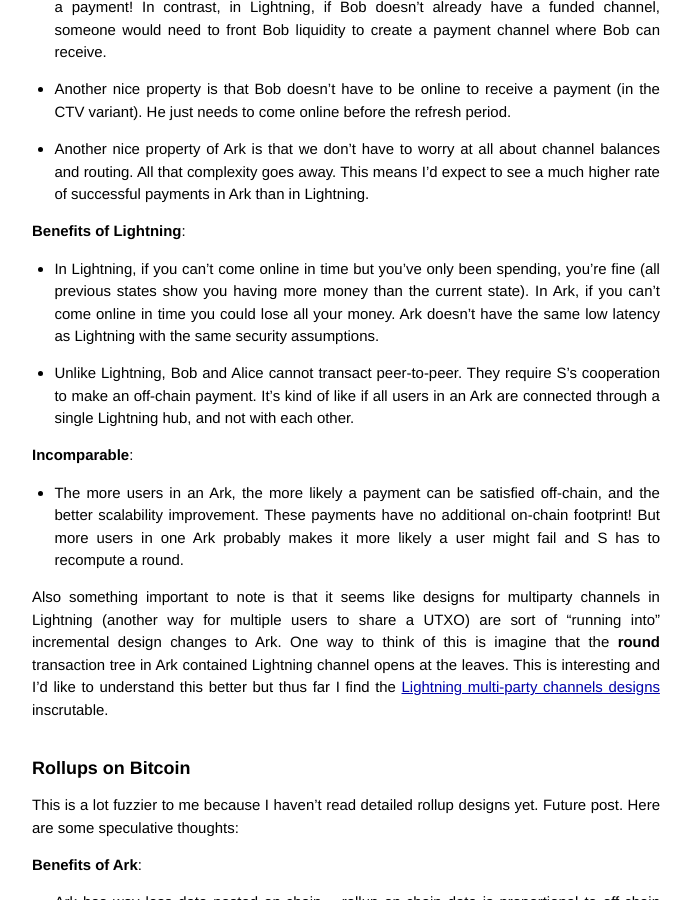
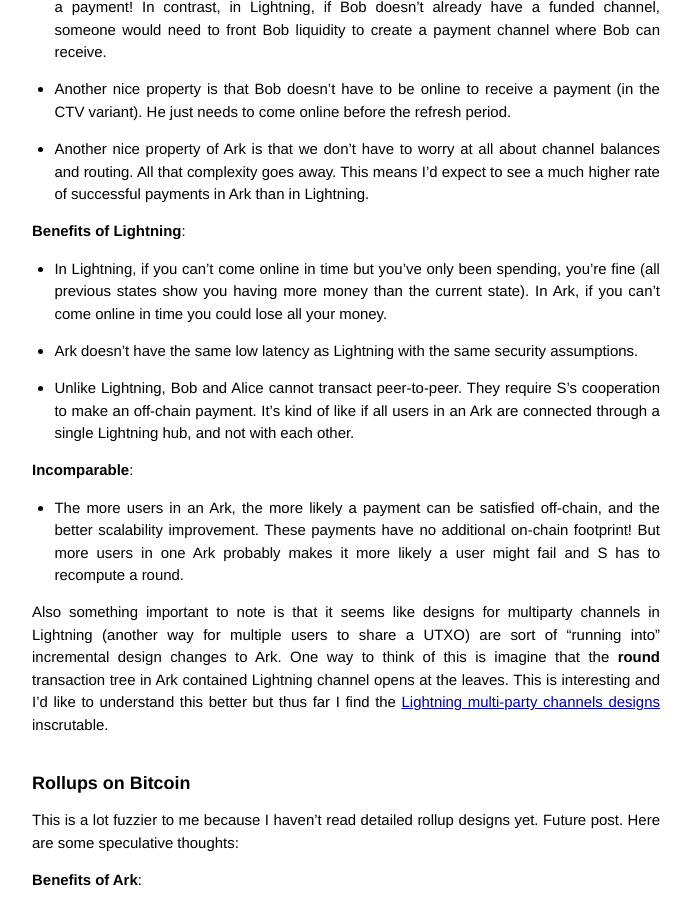
Before and after one commit to narula/narula.github.io, a Jekyll site: the page built from _posts/2025-05-20-ark.md, in a window 1280 px wide and 900 px high, scrolled down 7547 px. Shown: the whole window, without its empty margins (294-985 px from the left). Built offline with Jekyll 4.4.1, drawn with Linux system fonts in a browser that asks for light colours; formulas are drawn with MathJax 3; comment, search, counter and statistics services are not loaded.

Commit message:
missed bullet point

```diff
--- a/_posts/2025-05-20-ark.md
+++ b/_posts/2025-05-20-ark.md
@@ -300,7 +300,8 @@
 **Benefits of Lightning**:
 
 * In Lightning, if you can’t come online in time but you’ve only been spending, you’re fine (all previous states show you having more money than the current state). In Ark, if you can’t come online in time you could lose all your money.
-Ark doesn’t have the same low latency as Lightning with the same security assumptions.
+
+* Ark doesn’t have the same low latency as Lightning with the same security assumptions.
 
 * Unlike Lightning, Bob and Alice cannot transact peer-to-peer. They require S’s cooperation to make an off-chain payment. It’s kind of like if all users in an Ark are connected through a single Lightning hub, and not with each other.
 
```
